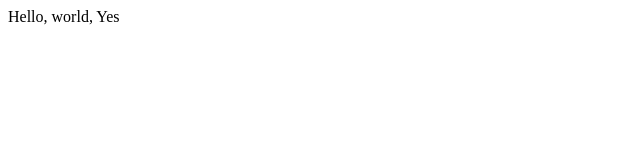
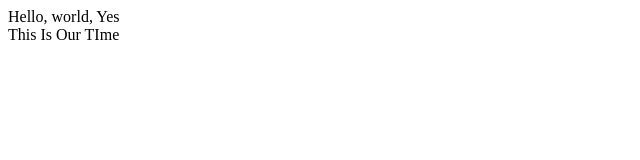
Before and after one commit to isaactt/today-in-yesterday, a plain HTML site: page index.html in a window 1280 px wide. Shown: the full height of the page, 0-640 px from the left. Drawn offline with Linux system fonts and the light colour scheme.

Commit message:
Add new div with 'This Is Our Time' message

```diff
--- a/index.html
+++ b/index.html
@@ -1 +1,2 @@
 <div>Hello, world, Yes</div>
+<div>This Is Our TIme</div>
```
